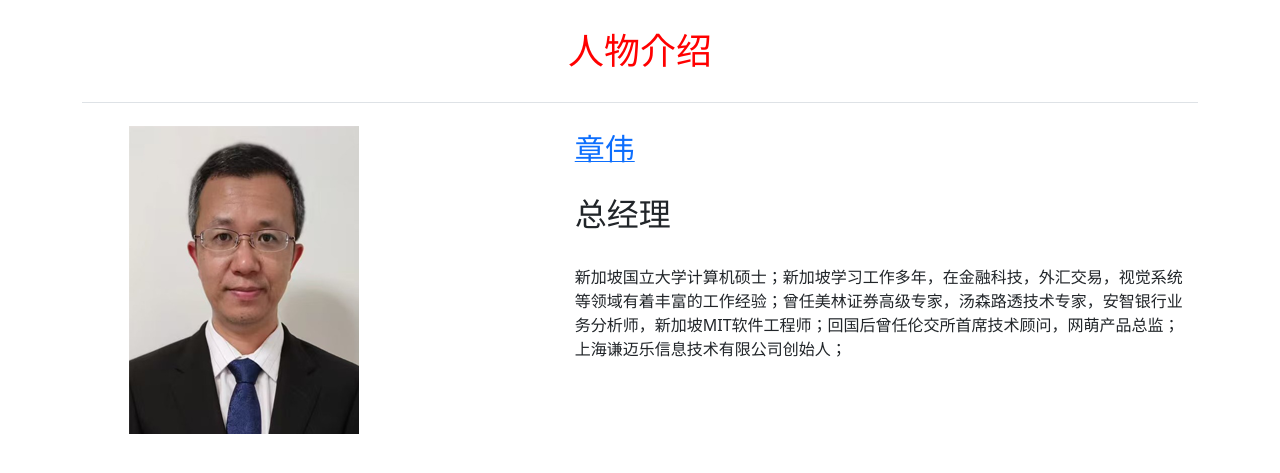
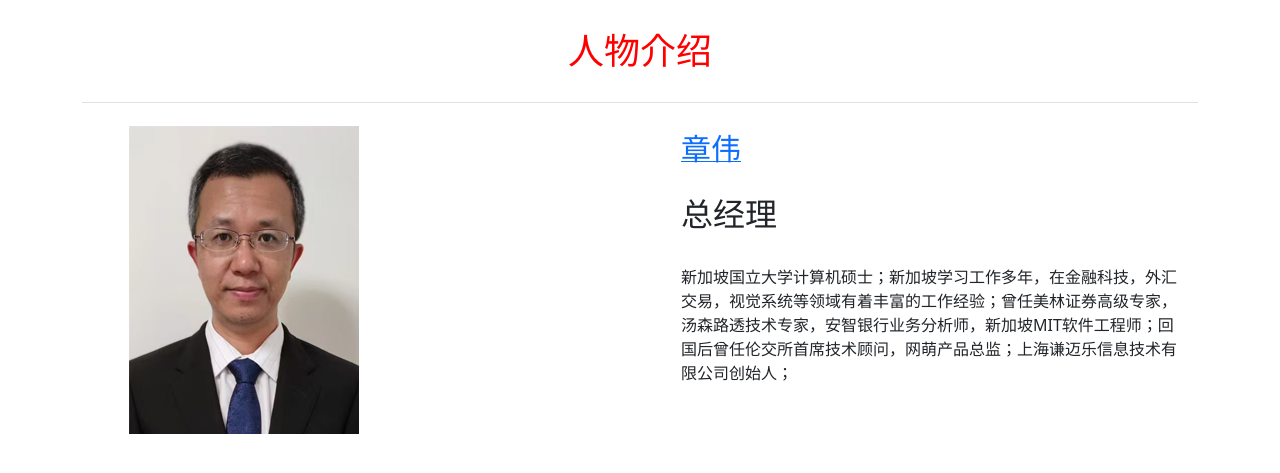
Before and after one commit to danielzqh/qianmaile, a Django app: page /persons/ in a window 1280 px wide. Shown: the part 58-531 px from the top of the page. Run offline with Django 5.2, Linux system fonts and the light colour scheme; data comes from the database, SQL or seed files in the repository; some libraries are stand-ins or nearby versions.

Commit message:
commit 722

```diff
--- a/qml_project/settings.py
+++ b/qml_project/settings.py
@@ -119,7 +119,7 @@ USE_TZ = True
 # https://docs.djangoproject.com/en/6.0/howto/static-files/
 
 STATIC_URL = "/static/"
-STATIC_ROOT = os.path.join(BASE_DIR, "static")
+STATIC_ROOT = os.path.join(BASE_DIR, "staticfiles")
 
 STATICFILES_DIRS = [
     BASE_DIR / 'static'
--- a/qml_webs/templates/qml_webs/index.html
+++ b/qml_webs/templates/qml_webs/index.html
@@ -4,12 +4,12 @@
     <div class="p-3 mb-4 bg-light border rounded-3">
         <div class="container-fluid py-4">
             <p style="text-align:center; font-size:30px; color:red">欢迎您来到上海谦迈乐信息技术有限公司！</p>
-            <p style="text-align:center">上海谦迈乐信息技术有限公司成立于2025年上海，是一家信息科技软件服务公司。主要产品有搭建官网服务，游戏程序开发，AI咨询服务为主的软件服务有限公司。</p>
+            <p style="text-align:center">上海谦迈乐信息技术有限公司成立于2026年上海临港，是一家信息科技软件服务有限公司。主要产品有搭建官网服务，游戏程序开发，AI咨询服务。</p>
         </div>
     </div>
 {% endblock page_header %}
 
 {% load static %}
 {% block content %}
-<p style="text-align:center"><img src="{% static 'img/licence.jpg' %}"></p>
+<p style="text-align:center"><img src="{% static 'img/lingang.jpg' %}"></p>
 {% endblock content %}
--- a/qml_webs/templates/qml_webs/persons.html
+++ b/qml_webs/templates/qml_webs/persons.html
@@ -12,11 +12,11 @@
       gap: 20px;
     }
     .col-left{
-      width: 40%;
+      width: 50%;
       padding: 15px;
     }
     .col-right{
-      width: 60%;
+      width: 50%;
       padding: 15px;
     }
   </style>
--- a/qml_webs/templates/qml_webs/products.html
+++ b/qml_webs/templates/qml_webs/products.html
@@ -10,11 +10,11 @@
       gap: 20px;
     }
     .col-left{
-      width: 40%;
+      width: 50%;
       padding: 15px;
     }
     .col-right{
-      width: 60%;
+      width: 50%;
       padding: 15px;
     }
   </style>
@@ -23,7 +23,7 @@
     {% for product in products %}
       <div class="two-row">
         <div class="col-left">
-          <video width="300" controls>
+          <video width="200" controls>
             <source src="{{ product.video_file.url }}" type="video/mp4">
           </video>
         </div>
```
Also changed, not shown: README.md, static/img/licence.jpg (deleted), static/img/lingang.jpg (added).
